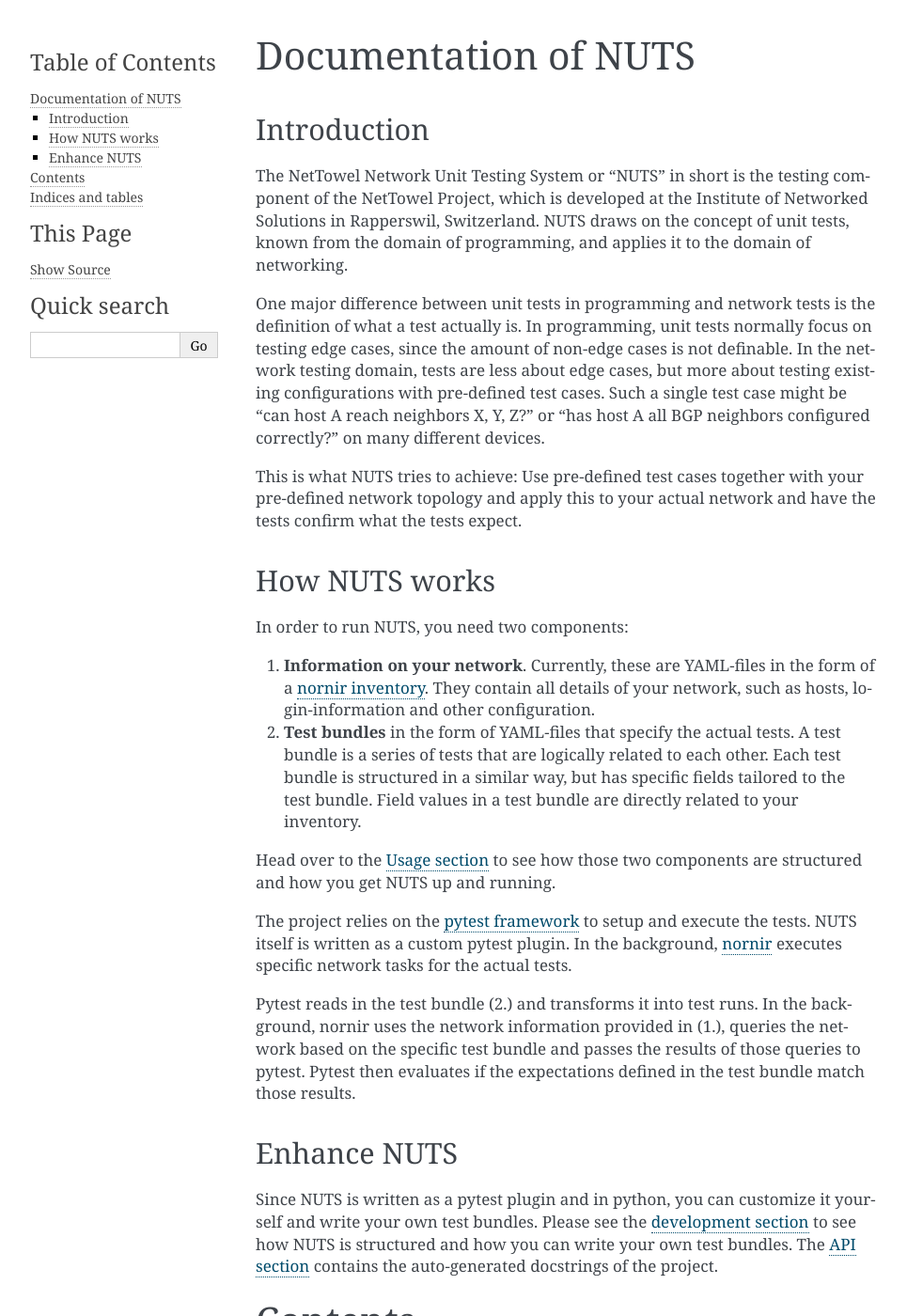
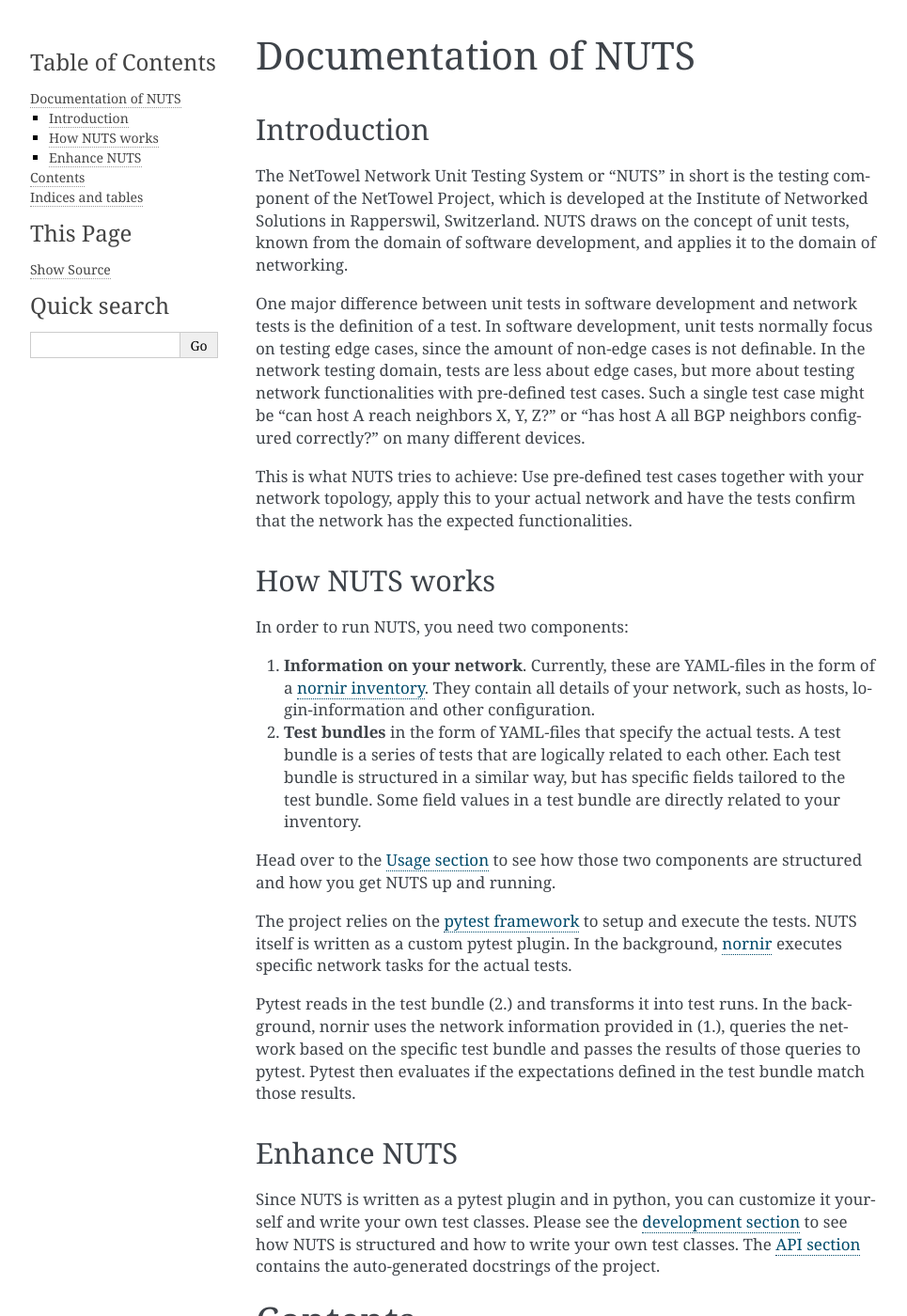
Before and after one commit to network-unit-testing-system/nuts, a Sphinx documentation site: the page built from docs/source/index.rst, in a window 1280 px wide and 1400 px high. Shown: the whole window at 94% size, without its empty margins (148-1113 px from the left). Built offline with Sphinx 7.4.7, drawn with Linux system fonts in a browser that asks for light colours.

```diff
--- a/docs/source/index.rst
+++ b/docs/source/index.rst
@@ -12,17 +12,17 @@ Introduction
 The NetTowel Network Unit Testing System or "NUTS" in short is the
 testing component of the NetTowel Project, which is developed at the Institute of Networked Solutions in Rapperswil, Switzerland.
 NUTS draws on the concept of unit tests, known from the domain of
-programming, and applies it to the domain of networking.
+software development, and applies it to the domain of networking.
 
-One major difference between unit tests in programming and
-network tests is the definition of what a test actually is.
-In programming, unit tests normally focus on testing edge cases,
+One major difference between unit tests in software development and
+network tests is the definition of a test.
+In software development, unit tests normally focus on testing edge cases,
 since the amount of non-edge cases is not definable.
-In the network testing domain, tests are less about edge cases, but more about testing existing configurations with pre-defined test cases. Such a single test case might be "can host A
+In the network testing domain, tests are less about edge cases, but more about testing network functionalities with pre-defined test cases. Such a single test case might be "can host A
 reach neighbors X, Y, Z?" or "has host A all BGP neighbors configured correctly?" on many different devices.
 
 This is what NUTS tries to achieve:
-Use pre-defined test cases together with your pre-defined network topology and apply this to your actual network and have the tests confirm what the tests expect.
+Use pre-defined test cases together with your network topology, apply this to your actual network and have the tests confirm that the network has the expected functionalities.
 
 How NUTS works
 --------------
@@ -31,7 +31,7 @@ In order to run NUTS, you need two components:
 
 #. **Information on your network**. Currently, these are YAML-files in the form of a `nornir inventory <https://nornir.readthedocs.io/en/latest/tutorial/inventory.html>`__. They contain all details of your network, such as hosts, login-information and other configuration.
 
-#. **Test bundles** in the form of YAML-files that specify the actual tests. A test bundle is a series of tests that are logically related to each other. Each test bundle is structured in a similar way, but has specific fields tailored to the test bundle. Field values in a test bundle are directly related to your inventory.
+#. **Test bundles** in the form of YAML-files that specify the actual tests. A test bundle is a series of tests that are logically related to each other. Each test bundle is structured in a similar way, but has specific fields tailored to the test bundle. Some field values in a test bundle are directly related to your inventory.
 
 Head over to the :doc:`Usage section <tutorial/firststeps>` to see how those two components are structured and how you get NUTS up and running.
 
@@ -42,7 +42,7 @@ Pytest reads in the test bundle (2.) and transforms it into test runs. In the ba
 
 Enhance NUTS
 ------------
-Since NUTS is written as a pytest plugin and in python, you can customize it yourself and write your own test bundles. Please see the :doc:`development section <dev/index>` to see how NUTS is structured and how you can write your own test bundles. The :doc:`API section <api/index>` contains the auto-generated docstrings of the project.
+Since NUTS is written as a pytest plugin and in python, you can customize it yourself and write your own test classes. Please see the :doc:`development section <dev/index>` to see how NUTS is structured and how to write your own test classes. The :doc:`API section <api/index>` contains the auto-generated docstrings of the project.
 
 
 
```
Also changed, not shown: docs/source/installation/index.rst (+6 -1 lines), docs/source/testbundles/alltestbundles.rst (+5 -6 lines), docs/source/tutorial/firststeps.rst (+16 -18 lines).
